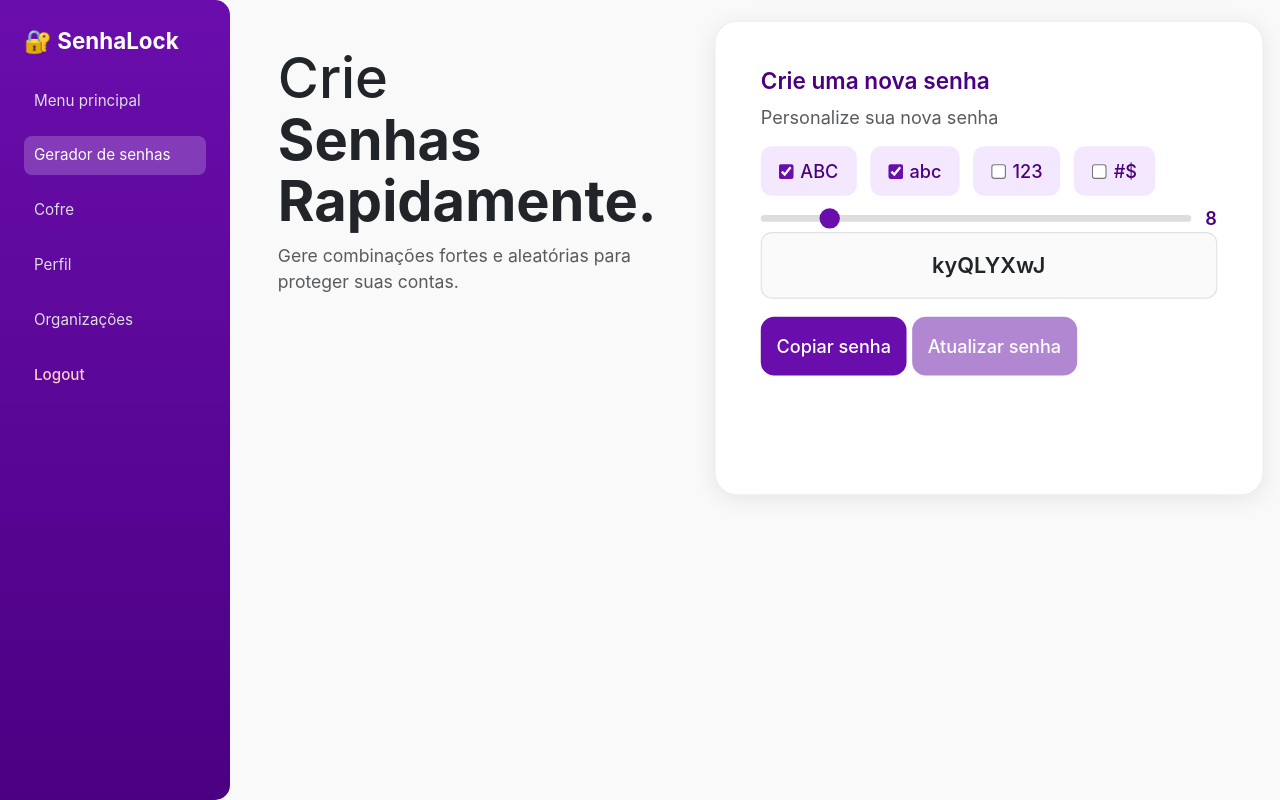
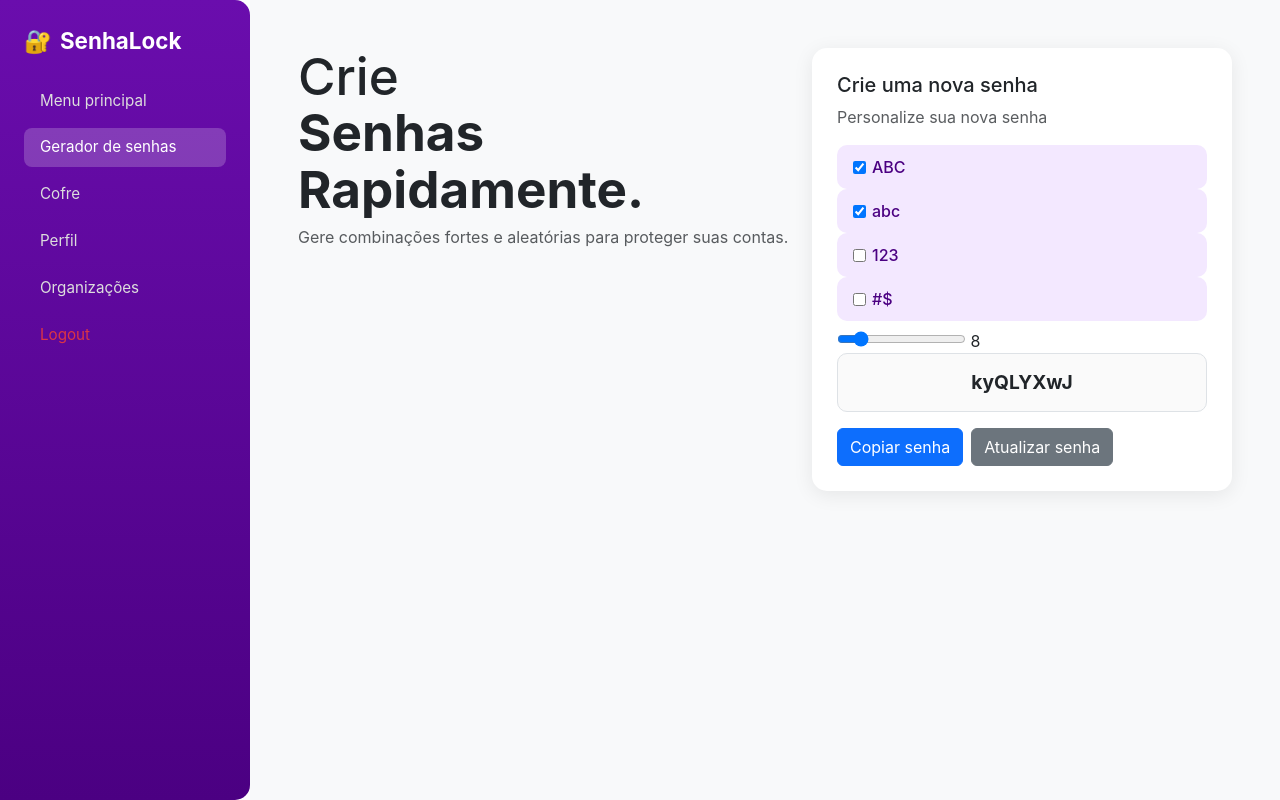
Before and after one commit to sa-desi-2025-2/julia_gabriela, a PHP site: page /pages/GeradorPainel.php in a window 1280 px wide. Run offline with PHP 8.4, Linux system fonts and the light colour scheme.

Commit message:
Mexi no CSS

```diff
--- a/pages/GeradorPainel.php
+++ b/pages/GeradorPainel.php
@@ -24,27 +24,32 @@ $conn = new Conexao();
 </head>
 
 <body>
-<div class="dashboard d-flex">
+<div class="d-flex min-vh-100">
 
-  <aside class="sidebar p-4">
-    <div class="logo mb-4">🔐 SenhaLock</div>
-    <nav class="menu d-flex flex-column gap-2">
+    <!-- SIDEBAR -->
+    <aside class="sidebar d-flex flex-column p-4 text-white">
+        <div class="logo mb-4">🔐 <span class="fw-bold">SenhaLock</span></div>
+
+        <nav class="menu nav flex-column">
             <a href="../Pages/painel.php" class="nav-link">Menu principal</a>
             <a href="../Pages/Gerador.php" class="nav-link active">Gerador de senhas</a>
             <a href="../App/gateway.php?acao=CofrePainel" class="nav-link">Cofre</a>
-      <a href="../Pages/Perfil.php" class="nav-link">Perfil</a>
+            <a href="../App/gateway.php?acao=perfil" class="nav-link">Perfil</a>
             <a href="../App/gateway.php?acao=organizacao" class="nav-link">Organizações</a>
-      <a href="../Pages/sair.php" class="nav-link logout">Logout</a>
+            <a href="../Pages/sair.php" class="nav-link text-danger mt-auto">Logout</a>
         </nav>
     </aside>
 
-  <main class="conteudo flex-grow-1 p-5 d-flex justify-content-between align-items-start">
+    <!-- CONTEÚDO -->
+    <main class="content flex-grow-1 p-5 bg-light d-flex justify-content-between align-items-start">
 
+        <!-- Texto -->
         <div class="texto">
             <h1>Crie <br><strong>Senhas<br>Rapidamente.</strong></h1>
             <p class="text-muted">Gere combinações fortes e aleatórias para proteger suas contas.</p>
         </div>
 
+        <!-- Card Gerador -->
         <div class="gerador-card">
             <h5>Crie uma nova senha</h5>
             <p class="text-muted">Personalize sua nova senha</p>
@@ -63,7 +68,7 @@ $conn = new Conexao();
 
             <input type="text" class="campo-senha form-control mb-3" readonly>
 
-      <div class="botoes mt-2">
+            <div class="botoes mt-2 d-flex gap-2">
                 <button type="button" class="btn btn-primary btn-copiar">Copiar senha</button>
                 <button type="button" class="btn btn-secondary btn-gerar">Atualizar senha</button>
             </div>
--- a/pages/css/Gerador.css
+++ b/pages/css/Gerador.css
@@ -1,8 +1,16 @@
-* {
+/* * {
     margin: 0;
     padding: 0;
     box-sizing: border-box;
     font-family: "Inter", sans-serif;
+  }
+
+
+body {
+    font-family: "Inter", sans-serif;
+    background-color: #f8f9fc;
+    color: #333;
+    margin: 0;
 }
 
 .sidebar {
@@ -12,17 +20,65 @@
     color: #fff;
     border-top-right-radius: 15px;
     border-bottom-right-radius: 15px;
+}
 
+.logo {
+    font-size: 1.4rem;
+    display: flex;
+    align-items: center;
+    gap: 6px;
+}
+
+.menu .nav-link {
+    color: #ddd;
+    font-size: 0.95rem;
+    border-radius: 8px;
+    padding: 8px 10px;
+    margin-bottom: 8px;
+    transition: 0.3s ease;
+}
+
+.menu .nav-link:hover,
+.menu .nav-link.active {
+    background-color: rgba(255, 255, 255, 0.2);
+    color: #fff;
+}
+
+.logout {
+    color: #ffcccc !important;
+}
+
+.logout:hover {
+    color: #fff !important;
+}
+
+.content {
+    background-color: #fff;
+    border-top-left-radius: 15px;
+    border-bottom-left-radius: 15px;
+} */
+
+* {
+    margin: 0;
+    padding: 0;
+    box-sizing: border-box;
+    font-family: 'Inter', sans-serif;
+  }
+
+  .sidebar {
+    width: 250px;
+    background: linear-gradient(180deg, #6A0DAD 0%, #4b0082 100%);
+    color: #fff;
+    border-top-right-radius: 15px;
+    border-bottom-right-radius: 15px;
     display: flex;
     flex-direction: column;
     justify-content: flex-start;
-
     padding: 25px;
   }
 
   .logo {
     font-size: 1.4rem;
-    font-weight: bold;
     display: flex;
     align-items: center;
     gap: 8px;
@@ -33,7 +89,6 @@
     color: #ddd;
     font-size: 0.95rem;
     border-radius: 8px;
-    padding: 8px 10px;
     margin-bottom: 8px;
     transition: background-color 0.3s ease, color 0.3s ease;
   }
@@ -47,9 +102,9 @@
   .logout {
     font-weight: 500;
     color: #ffcccc !important;
+    transition: color 0.3s ease;
     margin-top: auto;
     margin-bottom: 15px;
-    transition: color 0.3s ease;
   }
 
   .logout:hover {
@@ -57,55 +112,23 @@
   }
 
 .conteudo {
-    background: #f9f9f9;
-    flex-grow: 1;
     display: flex;
-    justify-content: center;
+    justify-content: space-between;
     align-items: flex-start;
-    gap: 90px;
-    padding: 80px 60px;
+    padding: 40px;
 }
 
 .texto h1 {
-    font-size: 3.5rem;
+    font-size: 3.2rem;
     line-height: 1.1;
 }
 
-.texto p {
-    font-size: 1.1rem;
-    margin-top: 10px;
-}
-
 .gerador-card {
-    width: 100%;
-    max-width: 600px;
-    min-height: 420px;
+    width: 420px;
     background: #fff;
-    padding: 40px;
-    border-radius: 20px;
-    box-shadow: 0px 4px 20px rgba(0, 0, 0, 0.08);
-    border: 1px solid #eee;
-    transition: transform 0.2s ease;
-    transform: scale(1.13);
-}
-
-.gerador-card:hover {
-    transform: scale(1.15);
-}
-
-.gerador-card h5 {
-    color: #4b0082;
-    font-weight: 600;
-}
-
-.gerador-card p.text-muted {
-    margin-bottom: 14px;
-}
-
-.opcoes {
-    display: flex;
-    flex-wrap: wrap;
-    gap: 12px;
+    padding: 25px;
+    border-radius: 15px;
+    box-shadow: 0px 4px 20px rgba(0,0,0,0.08);
 }
 
 .opcoes label {
@@ -114,118 +137,17 @@
     padding: 10px 16px;
     border-radius: 10px;
     font-weight: 500;
-    cursor: pointer;
     display: flex;
     align-items: center;
     gap: 6px;
-    transition: 0.2s ease;
-}
-
-.opcoes label:hover {
-    background: #e8d0ff;
-    transform: translateY(-2px);
-}
-
-.opcoes input {
-    accent-color: #6A0DAD;
-}
-
-.range-box {
-    display: flex;
-    align-items: center;
-    gap: 12px;
-    width: 100%;
-}
-
-.range-tamanho {
-    width: 100%;
-    height: 6px;
-    appearance: none;
-    background: #ddd;
-    border-radius: 5px;
-}
-
-.range-tamanho::-webkit-slider-thumb {
-    appearance: none;
-    width: 18px;
-    height: 18px;
-    background: #6A0DAD;
-    border-radius: 50%;
     cursor: pointer;
 }
 
-.valor-tamanho {
-    font-weight: 600;
-    color: #4b0082;
-}
-
 .campo-senha {
-    font-weight: 600;
     text-align: center;
+    font-weight: bold;
     background: #fafafa;
+    padding: 14px;
     border-radius: 10px;
-    padding: 14px;
     font-size: 1.2rem;
 }
-
-.botoes .btn {
-    flex: 1;
-    padding: 14px;
-    font-weight: 500;
-    border-radius: 12px;
-}
-
-.btn-primary {
-    background: #6A0DAD !important;
-    border: none !important;
-}
-
-.btn-primary:hover {
-    background: #520a8a !important;
-}
-
-.btn-secondary {
-    background: #b287d1 !important;
-    border: none !important;
-}
-
-.btn-secondary:hover {
-    background: #9b6abb !important;
-}
-
-@media (max-width: 1100px) {
-    .conteudo {
-        gap: 40px;
-    }
-}
-
-@media (max-width: 900px) {
-    .conteudo {
-        flex-direction: column;
-        gap: 40px;
-        padding: 30px;
-        justify-content: center;
-        align-items: center;
-    }
-
-    .gerador-card {
-        max-width: 95%;
-        transform: scale(1.08);
-    }
-
-    .texto h1 {
-        font-size: 2.7rem;
-    }
-}
-
-@media (max-width: 600px) {
-    .sidebar {
-        width: 100%;
-        min-height: auto;
-        border-radius: 0;
-    }
-
-    .conteudo {
-        padding: 20px;
-    }
-}
```
Also changed, not shown: pages/CofrePainel.php (+31 -21 lines), pages/css/Cofre.css (+57 -57 lines), pages/css/OrganizacaoPainel.css (+61 -1 lines). Lines whose indentation alone changed are shown as unchanged.
